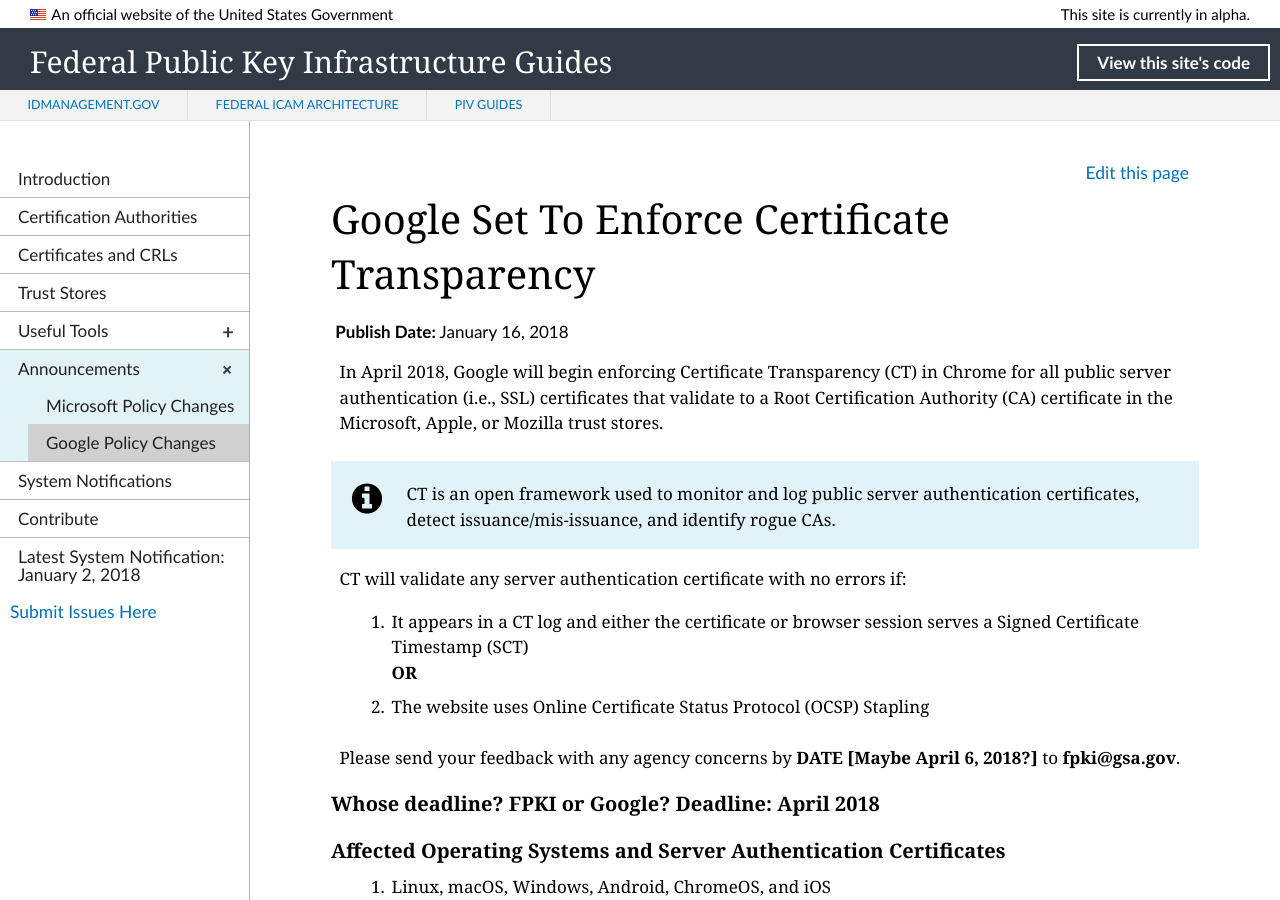
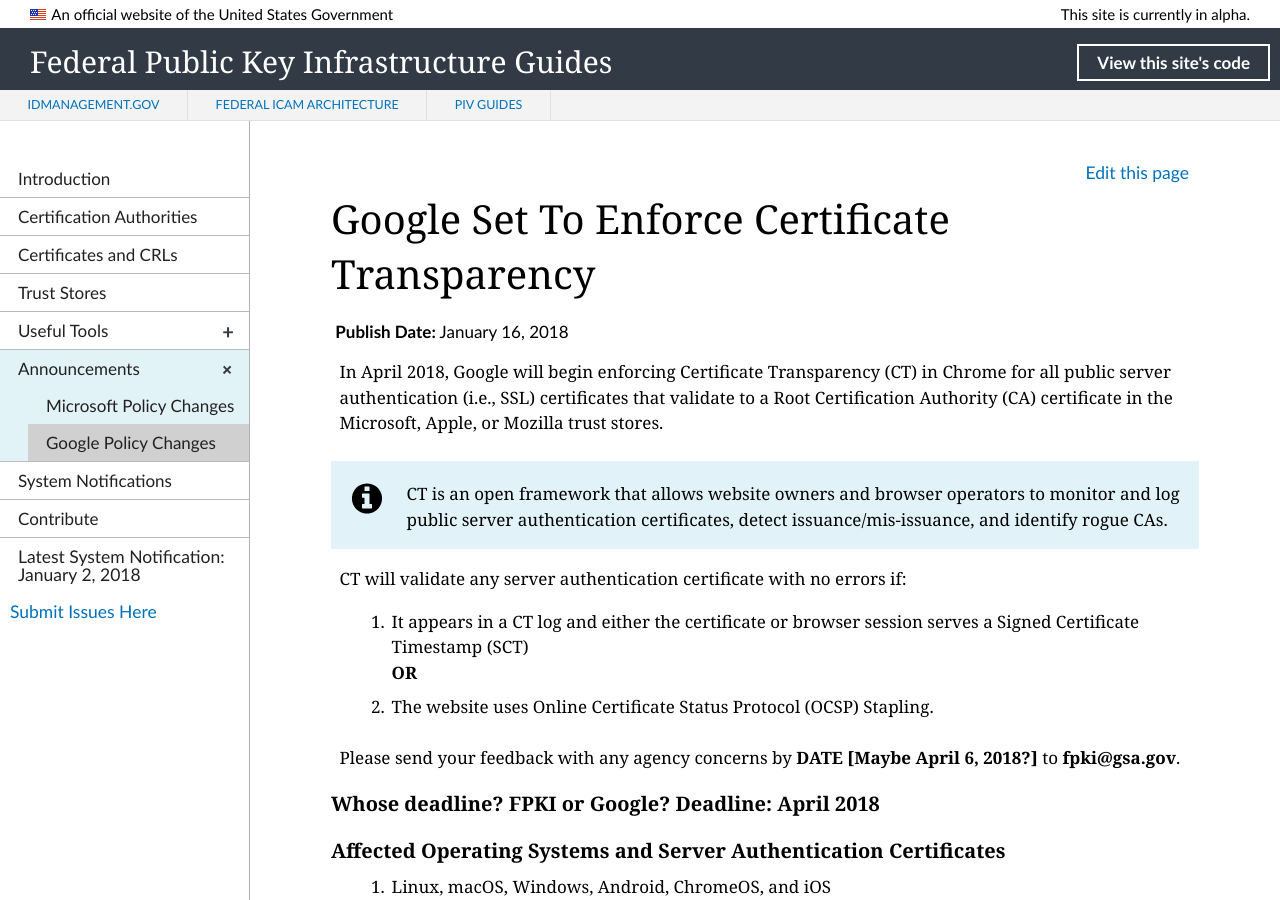
Before and after one commit to GSA/fpki-guides, a Jekyll site: the page built from _announcements/02_google_ct.md, in a window 1280 px wide and 900 px high. Built offline with Jekyll 4.4.1, drawn with Linux system fonts in a browser that asks for light colours; nearby versions of some CDN libraries; library files that are not in the unit come from our copies; some of the changed lines change nothing that is shown.

Commit message:
Update 02_google_ct.md
Wording changes

```diff
--- a/_announcements/02_google_ct.md
+++ b/_announcements/02_google_ct.md
@@ -10,13 +10,13 @@
 
 In April 2018,<!--When?--> Google will begin enforcing Certificate Transparency (CT) in Chrome for all public <!--Says "public" below.-->server authentication (i.e., SSL) certificates that validate to a Root Certification Authority (CA) certificate in the Microsoft, Apple, or Mozilla trust stores. <!--Why is this new Google policy a problem for the FPKI? We need to explain this. Other notes: in Microsoft announcement, we talked about "SSL" certificates. The original text here sounded like we meant Microsoft's, Apple's, and Mozilla's own Root CAs.)-->
 
-{% include alert-info.html content="CT is an open framework used to monitor and log public server authentication certificates, detect issuance/mis-issuance, and identify rogue CAs." %} <!--Since this is about Google using CT, removed "website owners and browser operators."-->
+{% include alert-info.html content="CT is an open framework that allows website owners and browser operators to monitor and log public server authentication certificates, detect issuance/mis-issuance, and identify rogue CAs." %}
 
 CT will validate any server authentication certificate with no errors if:
 
 1. It appears in a CT log and either the certificate or browser session serves a Signed Certificate Timestamp (SCT)<br>
-**OR**<br/><!--Do agencies put their server auth certificates into a CT log or does Google do this? Research into SCT suggests that the log itself returns an SCT when a certificate is submitted to it, so is "certificate or browser session serves the SCT" correct? If that original statement is correct (vs. internet articles), is the SCT applied manually by the cert creator to the cert or is this an automatic process?-->
-2. The website uses Online Certificate Status Protocol (OCSP) Stapling
+**OR**<br/><!--Can the certificate creator put it into a CT log or does only Google CT do this? Research into SCT suggests that the log itself returns an SCT when a certificate is submitted to it, so is "certificate or browser session serves the SCT" correct? If that original statement is correct (vs. internet articles), is the SCT applied manually by the cert creator to the cert or is this an automatic process?-->
+2. The website uses Online Certificate Status Protocol (OCSP) Stapling.
 
 <!--Are we looking for a specific response from the FPKI community or only general feedback? Best to give an exact date.-->Please send your feedback with any agency concerns by **DATE [Maybe April 6, 2018?]** to **fpki@gsa.gov**.
 
```
